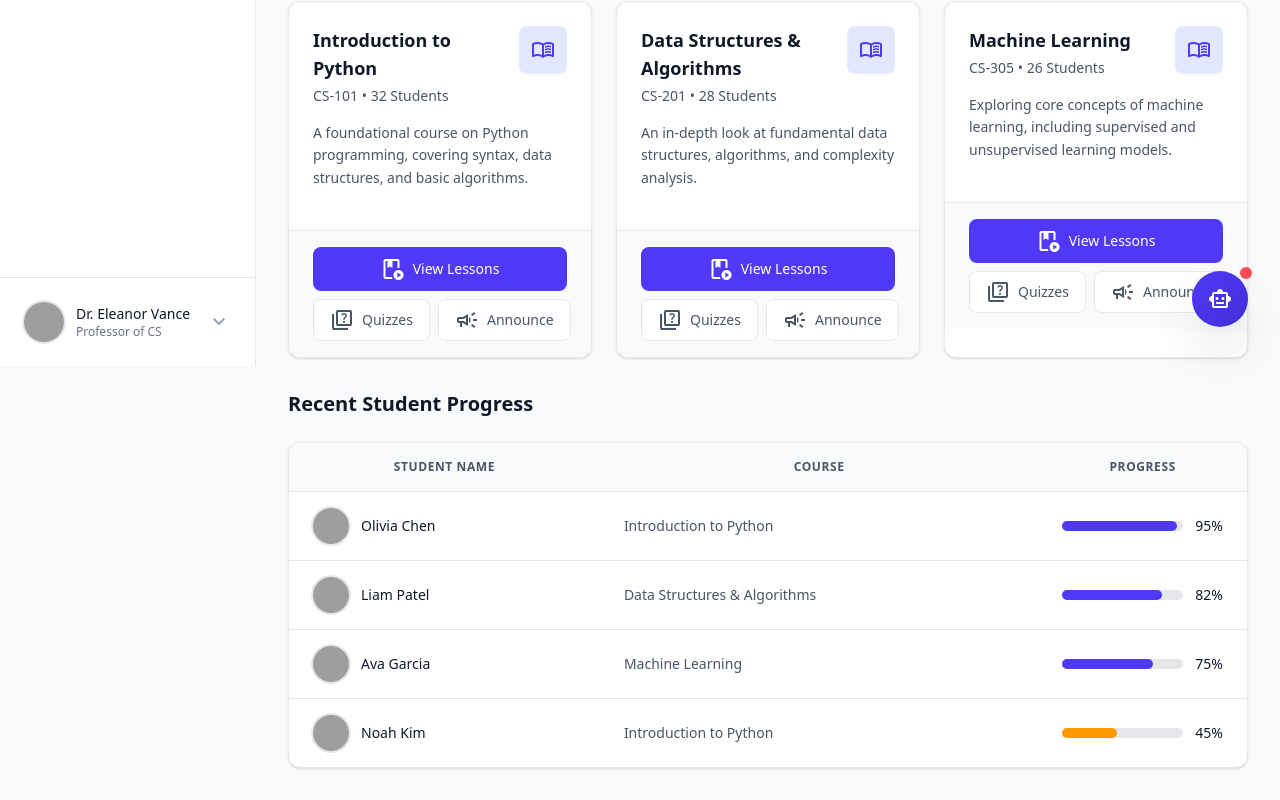
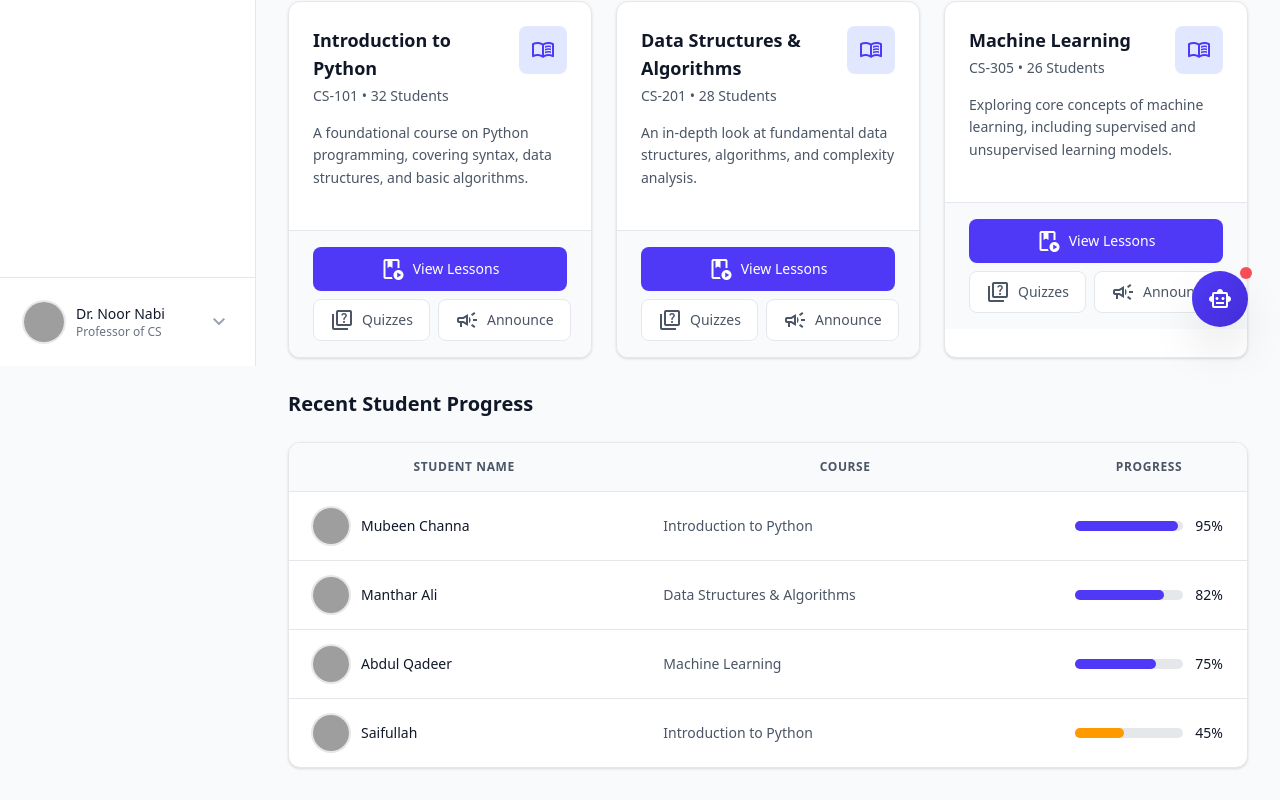
Before and after one commit to Siraj-Dujana/Smart-Academia, a React (Vite) app in the folder smart-academia/Client/: page /TeacherDashboard in a window 1280 px wide. Shown: the part 434-1234 px from the top of the page. Built offline with nearby package versions, Linux system fonts and the light colour scheme; grey boxes are pictures that could not be loaded.

Commit message:
I have added the university data in admin, student and teacher dashboard

```diff
--- a/smart-academia/Client/src/components/dashboard/AdminDashboard/Admin tabs/ManageCourses.jsx
+++ b/smart-academia/Client/src/components/dashboard/AdminDashboard/Admin tabs/ManageCourses.jsx
@@ -7,7 +7,7 @@ const ManageCourses = () => {
       title: "Introduction to Computer Science",
       code: "CS101",
       department: "Computer Science",
-      instructor: "Dr. Eleanor Vance",
+      instructor: "Dr. Noor Nabi",
       credits: 3,
       enrolled: 45,
       status: "active",
@@ -18,7 +18,7 @@ const ManageCourses = () => {
       title: "Calculus I",
       code: "MATH201",
       department: "Mathematics",
-      instructor: "Dr. Ben Carter",
+      instructor: "Dr. Iftikhar Ahmed",
       credits: 4,
       enrolled: 38,
       status: "active",
@@ -26,10 +26,10 @@ const ManageCourses = () => {
     },
     {
       id: 3,
-      title: "Quantum Physics",
-      code: "PHY301",
-      department: "Physics",
-      instructor: "Dr. Sofia Rodriguez",
+      title: "OOP",
+      code: "CS301",
+      department: "Computer Science",
+      instructor: "Dr. Faiz Ahmed Lakhani",
       credits: 3,
       enrolled: 28,
       status: "active",
@@ -37,26 +37,16 @@ const ManageCourses = () => {
     },
     {
       id: 4,
-      title: "Genetics and Evolution",
+      title: "Finance",
       code: "BIO202",
-      department: "Biology",
-      instructor: "Dr. Samuel Green",
+      department: "Business Administration",
+      instructor: "Dr. Khair Bux",
       credits: 3,
       enrolled: 32,
       status: "active",
       startDate: "2024-01-15"
     },
-    {
-      id: 5,
-      title: "Ancient Civilizations",
-      code: "HIST101",
-      department: "History",
-      instructor: "Dr. Chloe Davis",
-      credits: 3,
-      enrolled: 25,
-      status: "active",
-      startDate: "2024-01-15"
-    }
+
   ]);
 
   const [searchTerm, setSearchTerm] = useState("");
--- a/smart-academia/Client/src/components/dashboard/AdminDashboard/Admin tabs/ManageStudents.jsx
+++ b/smart-academia/Client/src/components/dashboard/AdminDashboard/Admin tabs/ManageStudents.jsx
@@ -4,8 +4,8 @@ const ManageStudents = () => {
   const [students, setStudents] = useState([
     {
       id: 1,
-      name: "Emma Wilson",
-      email: "emma.wilson@student.edu",
+      name: "Mubeen Channa",
+      email: "mubeenchanna.bscs22@iba-suk.edu.pk",
       department: "Computer Science",
       grade: "A",
       status: "active",
@@ -14,9 +14,9 @@ const ManageStudents = () => {
     },
     {
       id: 2,
-      name: "James Rodriguez",
-      email: "james.rodriguez@student.edu",
-      department: "Mathematics",
+      name: "Manthar Ali",
+      email: "mantharali.bscs22@iba-suk.edu.pk",
+      department: "Computer Science",
       grade: "B+",
       status: "active",
       enrollmentDate: "2023-09-01",
@@ -24,9 +24,9 @@ const ManageStudents = () => {
     },
     {
       id: 3,
-      name: "Sophia Chen",
-      email: "sophia.chen@student.edu",
-      department: "Physics",
+      name: "Abdul Qadeer Odhano",
+      email: "abdulqadeer.bscs22@iba-suk.edu.pk",
+      department: "Computer Science",
       grade: "A-",
       status: "active",
       enrollmentDate: "2023-09-01",
@@ -34,9 +34,9 @@ const ManageStudents = () => {
     },
     {
       id: 4,
-      name: "Michael Brown",
-      email: "michael.brown@student.edu",
-      department: "Biology",
+      name: "Saifullah Soomro",
+      email: "saifullah.bscs22@iba-suk.edu.pk",
+      department: "Computer Science",
       grade: "B",
       status: "active",
       enrollmentDate: "2023-09-01",
@@ -44,9 +44,9 @@ const ManageStudents = () => {
     },
     {
       id: 5,
-      name: "Olivia Taylor",
-      email: "olivia.taylor@student.edu",
-      department: "History",
+      name: "Sameer Ahmed",
+      email: "sameerahmed.bba22@iba-suk.edu.pk",
+      department: "Business Administration",
       grade: "A",
       status: "active",
       enrollmentDate: "2023-09-01",
--- a/smart-academia/Client/src/components/dashboard/AdminDashboard/Admin tabs/ManageTeachers.jsx
+++ b/smart-academia/Client/src/components/dashboard/AdminDashboard/Admin tabs/ManageTeachers.jsx
@@ -4,8 +4,8 @@ const ManageTeachers = () => {
   const [teachers, setTeachers] = useState([
     {
       id: 1,
-      name: "Dr. Eleanor Vance",
-      email: "eleanor.vance@university.edu",
+      name: "Dr. Noor Nabi",
+      email: "noornabi.cs@iba-suk.edu.pk",
       department: "Computer Science",
       courses: 3,
       status: "active",
@@ -15,9 +15,9 @@ const ManageTeachers = () => {
     },
     {
       id: 2,
-      name: "Dr. Ben Carter",
-      email: "ben.carter@university.edu",
-      department: "Mathematics",
+      name: "Dr. Faiz Ahmed Lakhani",
+      email: "faizlakhani.cs@iba-suk.edu.pk",
+      department: "Computer Science",
       courses: 4,
       status: "active",
       joinDate: "2021-08-22",
@@ -26,9 +26,9 @@ const ManageTeachers = () => {
     },
     {
       id: 3,
-      name: "Dr. Sofia Rodriguez",
-      email: "sofia.rodriguez@university.edu",
-      department: "Physics",
+      name: "Sir Iftikhar Ahmed",
+      email: "iftikhar.math@iba-suk.edu.pk",
+      department: "Mathematics",
       courses: 2,
       status: "active",
       joinDate: "2023-01-10",
@@ -37,9 +37,9 @@ const ManageTeachers = () => {
     },
     {
       id: 4,
-      name: "Dr. Samuel Green",
-      email: "samuel.g@smartacademia.edu",
-      department: "Biology",
+      name: "Sir Ali Akber Shah",
+      email: "aliakber.business@iba-suk.edu.pk",
+      department: "Business Administration",
       courses: 3,
       status: "active",
       joinDate: "2022-11-05",
@@ -48,9 +48,9 @@ const ManageTeachers = () => {
     },
     {
       id: 5,
-      name: "Dr. Chloe Davis",
-      email: "chloe.d@smartacademia.edu",
-      department: "History",
+      name: "Sir Khair Bux",
+      email: "khairbux.business@iba-suk.edu.pk",
+      department: "Business Administration",
       courses: 2,
       status: "active",
       joinDate: "2023-03-20",
--- a/smart-academia/Client/src/components/dashboard/TeacherDashboard/Teacher Tabs/Dashboard.jsx
+++ b/smart-academia/Client/src/components/dashboard/TeacherDashboard/Teacher Tabs/Dashboard.jsx
@@ -30,28 +30,28 @@ const Dashboard = () => {
   const studentProgress = [
     {
       id: 1,
-      name: "Olivia Chen",
+      name: "Mubeen Channa",
       course: "Introduction to Python",
       progress: 95,
       avatar: "https://lh3.googleusercontent.com/aida-public/AB6AXuCA7cmsTtpmxprpoNL3hk2D9zfyG7nrHk8B8jhENZ2PMysq09baQmTguIB7YD7drdghlaf1QUmQNN_i3lc7T2mjXKuHsAvSKeR9QTit5wIekTh6OEunaCETlBI_O1gVlhpX_e5KjbUZh34JOzL5mZwf3cw86gQus9cn5VCmd62FSr6N5L6cwGg-1z_H7ANOuSLIB3gALrUy__CgsRdM1eQJMICwXEYYAkV2eDWc39OymB4LGvhGyMHXpVdNc3I26cUG3tXICiG2IIKu"
     },
     {
       id: 2,
-      name: "Liam Patel",
+      name: "Manthar Ali",
       course: "Data Structures & Algorithms",
       progress: 82,
       avatar: "https://lh3.googleusercontent.com/aida-public/AB6AXuDR3UIICWRxpLXy2-ZT5DRGJgUPDD9B_OgP94OtA62iwt9wInk1CWtjneGF3WfNAlxi7PZP_fgkcnpjnqIhk-hKA7L1Hr89vPkL34QRw90UyiVJURBPO04Hgt4kpfcmfAIMTV5R0hASJLoXYNOtcqStVs6U-sbPCSMSy75h1Zv8ofrVUvANF53PXeiyHpsinX_6ApMlb1XRqUZn-0Kuqvp5vdNNDwi2d4ueRRhITL_rNZ0vG9H1AuDEF0JncW8r6KZnw3m8XRIyNq84"
     },
     {
       id: 3,
-      name: "Ava Garcia",
+      name: "Abdul Qadeer",
       course: "Machine Learning",
       progress: 75,
       avatar: "https://lh3.googleusercontent.com/aida-public/AB6AXuCtnYbxeWCt8KBRSHWtWmtUbg56WSyYWYG2jdygTpmmIz-zsXb2yPR6sURUIPz7QIcDf7at6_zCrclzK6w3pYQckCr3KrGjScsivo0IDHR6TcB7-OkrDmypmCP1L0YK8kUUlAr2hWTgRILLbdyoh2NfW__EHIU48xnBGSSVAF4-uJqatQ2fSh9taxoWk6xkAwMBOtOUE10zANYB5CleGq64KrvWFjWtPN9UbA--qTIUe0rHdnavE85Rl6Edf43KFJDx_8jcpiOFS2Z2"
     },
     {
       id: 4,
-      name: "Noah Kim",
+      name: "Saifullah",
       course: "Introduction to Python",
       progress: 45,
       avatar: "https://lh3.googleusercontent.com/aida-public/AB6AXuAp85dXa58ls5nHbIXfSTaM_xH02YhIVdAjnnoY6IB9GooLVSJbia04iRnJmOo5OPOXwIIfJOgg5PJwoJFeUMHKs9J4rjASKd7-DgCV6FYvQRBOS7kEj6WbfDjw5yGz81Jhpwj7ydFnWlRlbQKH63qAdJ46NlXvVuBUE7DwqvqphU24_H8KwZQVcGrEWMb_h95o9pfG3lwfd5ZM_q72kLK5HNxXGulu78dZY4TDsQvsew2GaduceAfDri0tDa37dXxGBup4YDJTTTgH"
--- a/smart-academia/Client/src/pages/AdminDashboard.jsx
+++ b/smart-academia/Client/src/pages/AdminDashboard.jsx
@@ -20,7 +20,7 @@ const AdminDashboard = () => {
 
   // User data
   const user = {
-    name: "Noor Nabi",
+    name: "Siraj Dujana",
     role: "System Administrator",
     avatar: "https://lh3.googleusercontent.com/aida-public/AB6AXuCkGYFou0KiLQduvDpVrVukFPGO-oipBBchzPH589jhUZPPaVHsNbQhldmzqux_NFJ0uzHeQh44AxrAG0VxEH3kqCROxpAoLinlovdD7HQN81LAMJj1_aczwVtFvSnOrDIcXaL7O2OzRUXVH4GxJkKIvQno4fQ1KhhdJVWvRTbyr2t9AOPKGg2S-hnfb-b3JBZcBDXlNE0FJ735Z1NH2KJq3EHO0InVpR-77RLL4JGgCxFTQeN7LpzJw1OwPVbDxKdvUSYJAOhnRLAD"
   };
--- a/smart-academia/Client/src/pages/StudentDashboard.jsx
+++ b/smart-academia/Client/src/pages/StudentDashboard.jsx
@@ -26,9 +26,9 @@ const StudentDashboard = () => {
 
   // User data
   const user = {
-    name: "Olivia Chen",
+    name: "Mubeen Channa",
     role: "Student",
-    studentId: "58293",
+    studentId: "023-22-0327",
     avatar: "https://lh3.googleusercontent.com/aida-public/AB6AXuCA7cmsTtpmxprpoNL3hk2D9zfyG7nrHk8B8jhENZ2PMysq09baQmTguIB7YD7drdghlaf1QUmQNN_i3lc7T2mjXKuHsAvSKeR9QTit5wIekTh6OEunaCETlBI_O1gVlhpX_e5KjbUZh34JOzL5mZwf3cw86gQus9cn5VCmd62FSr6N5L6cwGg-1z_H7ANOuSLIB3gALrUy__CgsRdM1eQJMICwXEYYAkV2eDWc39OymB4LGvhGyMHXpVdNc3I26cUG3tXICiG2IIKu"
   };
 
--- a/smart-academia/Client/src/pages/TeacherDashboard.jsx
+++ b/smart-academia/Client/src/pages/TeacherDashboard.jsx
@@ -27,7 +27,7 @@ const TeacherDashboard = () => {
 
   // User data
   const user = {
-    name: "Dr. Eleanor Vance",
+    name: "Dr. Noor Nabi",
     role: "Professor of CS",
     avatar: "https://lh3.googleusercontent.com/aida-public/AB6AXuAfPTeEMhMiED4qhmQAOotpYXPxbkz0JE7o_K1HptVxnuBK0HyuUSfhIm98TfaNun5NY90nyLCnQkvq2J2vUgeP450wvExuY5o9hjOaM-Pg7e-Oc-ozwfkYAAzNCK2iwrhZ3fyRKLXx8ixuezruT0auBF5fx6XQbKOWmqTHVkMQVi3JsPGBo8cUXOkn6XksgBKMLMyRBUx6pzCeuUAxWjyqQHxqStSoaYm4Fwc1LZ19b0rwJcldaBrC2XHz2OOTAya6ZP-9Ci2TtJ01"
   };
```
